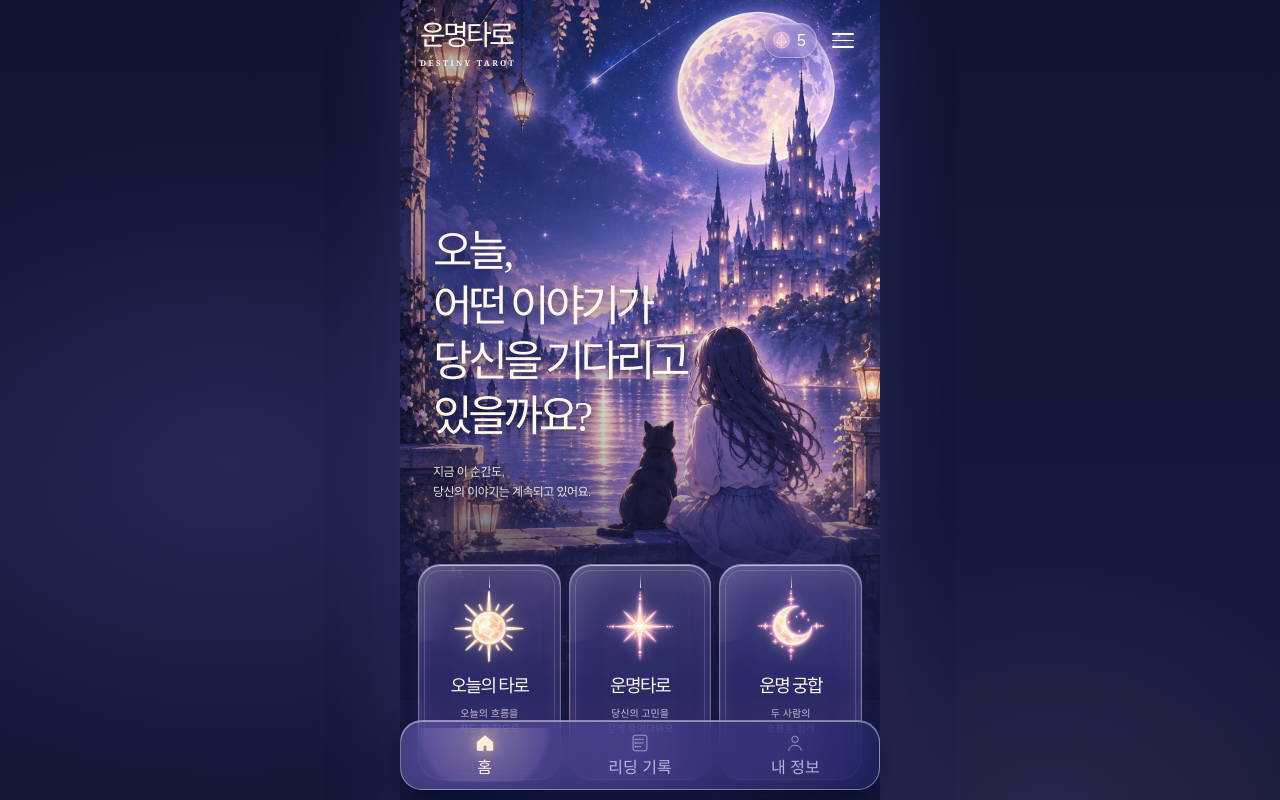
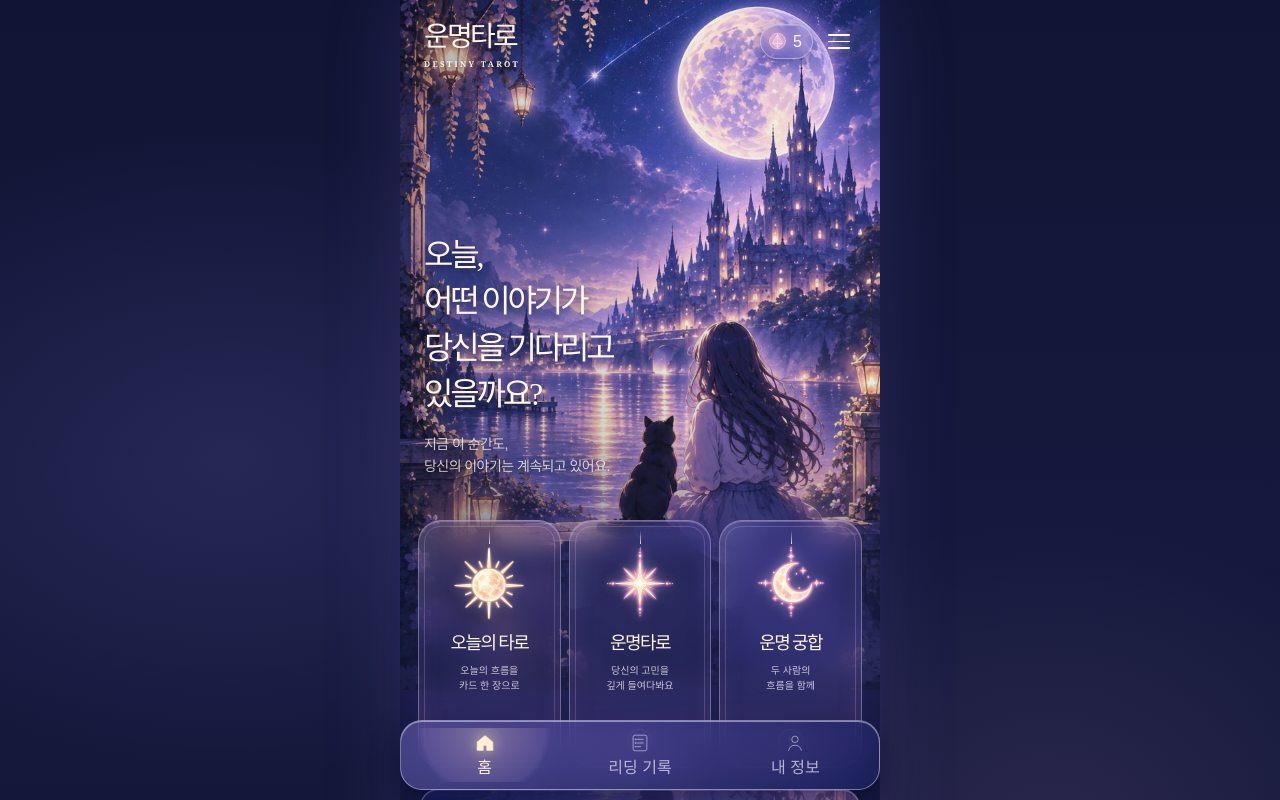
Before and after one commit to YoonYeoSong/mammuso, a Next.js app: page / in a window 1280 px wide. Shown: the top 800 px of the page. Built offline with nearby package versions, Linux system fonts and the light colour scheme.

Commit message:
Polish destiny tarot home layout

```diff
--- a/src/app/destiny-tarot.css
+++ b/src/app/destiny-tarot.css
@@ -15,7 +15,7 @@ body > main.destiny-home { width: 100vw !important; max-width: none !important;
 .destiny-app-surface { width: min(100%, 480px); margin: 0 auto; }
 .destiny-scene { position: relative; z-index: 1; }
 
-.destiny-header { position: absolute; z-index: 5; top: 0; right: 0; left: 0; display: flex; min-height: 92px; align-items: flex-start; justify-content: space-between; padding: max(23px, env(safe-area-inset-top)) 20px 14px; }
+.destiny-header { position: absolute; z-index: 5; top: 0; right: 0; left: 0; display: flex; min-height: 92px; align-items: flex-start; justify-content: space-between; padding: max(24px, env(safe-area-inset-top)) 24px 14px; }
 .destiny-brand { display: grid; color: var(--destiny-ivory); font-family: var(--destiny-serif); text-decoration: none; }
 .destiny-brand > span { font-size: 28px; font-weight: 500; line-height: .96; letter-spacing: -.1em; text-shadow: 0 2px 14px rgba(5, 8, 34, .74); }
 .destiny-brand small { margin-top: 7px; font-family: Georgia, serif; font-size: 8px; font-weight: 700; letter-spacing: .29em; text-shadow: 0 1px 8px #080c31; }
@@ -25,16 +25,18 @@ body > main.destiny-home { width: 100vw !important; max-width: none !important;
 .destiny-menu-button { display: grid; width: 35px; height: 35px; place-content: center; gap: 5px; border: 0; padding: 0; background: transparent; color: var(--destiny-ivory); cursor: pointer; }
 .destiny-menu-button i { display: block; width: 22px; height: 1.5px; border-radius: 2px; background: currentColor; box-shadow: 0 0 7px rgba(255, 255, 255, .52); }
 
-.destiny-hero { position: relative; min-height: clamp(520px, 78svh, 750px); overflow: hidden; background-image: linear-gradient(180deg, transparent 48%, rgba(20, 22, 69, .16) 65%, #171a40 100%), linear-gradient(90deg, rgba(15, 17, 63, .28) 0%, rgba(20, 21, 73, .08) 49%, transparent 83%), url('/illustrations/destiny-tarot-moonlit-castle.jpg'); background-position: center, center, 53% center; background-size: cover; }
-.destiny-hero::after { position: absolute; inset: 0; background: linear-gradient(0deg, rgba(16, 19, 55, .44), transparent 30%); content: ""; pointer-events: none; }
-.destiny-hero-copy { position: absolute; z-index: 2; top: clamp(174px, 28svh, 240px); left: clamp(24px, 7vw, 33px); }
-.destiny-hero h1 { max-width: 6.7em; margin: 0; color: var(--destiny-ivory); font-family: var(--destiny-serif); font-size: clamp(34px, 9.2vw, 43px); font-weight: 500; line-height: 1.28; letter-spacing: -.1em; text-shadow: 0 2px 15px rgba(6, 9, 39, .78); }
-.destiny-hero-subcopy { margin: 19px 0 0; color: rgba(255, 248, 239, .9); font-size: 12px; line-height: 1.66; text-shadow: 0 1px 11px rgba(6, 9, 39, .82); }
+.destiny-hero { position: relative; height: 690px; overflow: hidden; background: var(--destiny-indigo); }
+.destiny-hero-visual { position: absolute; inset: 0; }
+.destiny-hero-visual img { object-fit: cover; object-position: 53% center; }
+.destiny-hero::after { position: absolute; z-index: 1; inset: 0; background: linear-gradient(180deg, rgba(14, 17, 55, .04) 30%, rgba(17, 23, 53, .10) 62%, rgba(17, 23, 53, .72) 100%), linear-gradient(90deg, rgba(14, 17, 55, .23), transparent 62%); content: ""; pointer-events: none; }
+.destiny-hero-copy { position: absolute; z-index: 2; top: 232px; left: 24px; }
+.destiny-hero h1 { max-width: 6.7em; margin: 0; color: var(--destiny-ivory); font-family: var(--destiny-serif); font-size: 32px; font-weight: 400; line-height: 1.45; letter-spacing: -.1em; text-shadow: 0 2px 12px rgba(6, 9, 39, .64); }
+.destiny-hero-subcopy { margin: 15px 0 0; color: rgba(255, 248, 239, .78); font-size: 14px; line-height: 1.6; text-shadow: 0 1px 10px rgba(6, 9, 39, .64); }
 
-.destiny-service-menu { position: relative; z-index: 3; margin-top: -136px; padding: 0 15px; }
+.destiny-service-menu { position: relative; z-index: 3; margin-top: -170px; padding: 0 16px; }
 .sr-only { position: absolute !important; width: 1px; height: 1px; overflow: hidden; clip: rect(0, 0, 0, 0); white-space: nowrap; }
 .destiny-service-grid { display: grid; grid-template-columns: repeat(3, minmax(0, 1fr)); gap: 8px; }
-.destiny-service-card { position: relative; display: flex; min-height: 216px; flex-direction: column; align-items: center; overflow: hidden; border: 1px solid rgba(237, 226, 255, .4); border-radius: 22px; padding: 18px 6px 13px; background: linear-gradient(180deg, rgba(171, 150, 229, .28), rgba(83, 77, 166, .34) 59%, rgba(221, 143, 207, .26)); box-shadow: inset 0 1px 1px rgba(255, 255, 255, .66), inset 0 13px 22px rgba(255, 247, 255, .08), inset 0 -20px 32px rgba(81, 50, 142, .25), 0 12px 26px rgba(4, 7, 38, .42), 0 0 18px rgba(196, 160, 247, .1); color: var(--destiny-ivory); cursor: pointer; isolation: isolate; backdrop-filter: blur(15px) saturate(124%); transition: transform .2s ease, box-shadow .2s ease, border-color .2s ease; }
+.destiny-service-card { position: relative; display: flex; min-height: 248px; flex-direction: column; align-items: center; overflow: hidden; border: 1px solid rgba(225, 215, 255, .38); border-radius: 23px; padding: 19px 6px 13px; background: linear-gradient(180deg, rgba(130, 115, 215, .18), rgba(100, 85, 185, .20) 55%, rgba(220, 145, 205, .16)); box-shadow: inset 0 1px 0 rgba(255, 255, 255, .22), inset 0 -18px 30px rgba(220, 140, 210, .07), 0 8px 30px rgba(90, 70, 180, .16); color: var(--destiny-ivory); cursor: pointer; isolation: isolate; backdrop-filter: blur(12px) saturate(125%); transition: transform .2s ease, box-shadow .2s ease, border-color .2s ease; }
 .destiny-service-card::before { position: absolute; z-index: -1; top: -24%; left: -52%; width: 135%; height: 58%; background: linear-gradient(118deg, rgba(255, 255, 255, .28), transparent 61%); content: ""; transform: rotate(-10deg); }
 .destiny-service-card::after { position: absolute; inset: 5px; border: 1px solid rgba(255, 242, 255, .17); border-radius: 16px; content: ""; pointer-events: none; }
 .destiny-service-constellation { position: absolute; top: 9px; left: 50%; width: 1px; height: 14px; background: linear-gradient(transparent, rgba(255, 237, 247, .86)); box-shadow: 0 17px 0 -0.2px rgba(255, 235, 243, .66); }
@@ -47,7 +49,7 @@ body > main.destiny-home { width: 100vw !important; max-width: none !important;
 .destiny-service-card:hover .destiny-card-arrow { border-color: rgba(255, 250, 246, .84); box-shadow: 0 0 10px rgba(255, 218, 246, .42); }
 .destiny-service-card:active { transform: scale(.985); }
 
-.destiny-content-surface { position: relative; z-index: 0; min-height: 390px; margin-top: -85px; padding: 106px 16px 5px; background: linear-gradient(180deg, rgba(24, 28, 70, .86), #15193d 24%, #111735 100%); }
+.destiny-content-surface { position: relative; z-index: 0; min-height: 390px; margin-top: -85px; padding: 106px 16px 5px; background: linear-gradient(180deg, rgba(24, 28, 70, .86), var(--destiny-indigo) 24%, var(--destiny-deep) 100%); }
 .destiny-content-surface::before { position: absolute; top: 25px; right: 0; left: 0; height: 105px; background: radial-gradient(ellipse at center, rgba(124, 103, 201, .22), transparent 67%); content: ""; pointer-events: none; }
 .destiny-mood-banner { position: relative; display: flex; min-height: 91px; align-items: center; overflow: hidden; border: 1px solid rgba(239, 228, 255, .38); border-radius: 18px; padding: 15px 50px 15px 20px; background: linear-gradient(90deg, rgba(44, 49, 130, .8), rgba(134, 95, 173, .46)), url('/illustrations/destiny-tarot-moonlit-castle.jpg') center 71% / cover; box-shadow: inset 0 1px rgba(255, 255, 255, .44), 0 11px 24px rgba(5, 7, 39, .28); color: var(--destiny-ivory); }
 .destiny-mood-banner::after { position: absolute; inset: 0; background: linear-gradient(90deg, rgba(19, 25, 81, .68), rgba(32, 32, 98, .16)); content: ""; }
@@ -76,6 +78,7 @@ body > main.destiny-home { width: 100vw !important; max-width: none !important;
 .destiny-nav-item.is-active { background: radial-gradient(circle at 50% 4%, rgba(255, 225, 194, .27), rgba(218, 185, 243, .1) 65%, transparent 72%); color: #fff0d5; }
 .destiny-nav-item.is-active svg { fill: currentColor; stroke: currentColor; filter: drop-shadow(0 0 7px rgba(255, 221, 178, .72)); }
 
-@media (min-width: 700px) { body > main.destiny-home { background-color: #0d102b; } .destiny-app-surface { box-shadow: 0 0 70px rgba(106, 89, 178, .23); } .destiny-hero { min-height: 700px; } .destiny-service-menu { padding-inline: 18px; } .destiny-content-surface { padding-right: 20px; padding-left: 20px; } }
-@media (max-width: 359px) { .destiny-header { padding-right: 16px; padding-left: 16px; } .destiny-brand > span { font-size: 26px; } .destiny-service-menu { padding-inline: 11px; } .destiny-service-grid { gap: 6px; } .destiny-service-card { min-height: 202px; padding-right: 3px; padding-left: 3px; } .destiny-service-description { font-size: 9px; } }
+@media (min-width: 700px) { body > main.destiny-home { background-color: #0d102b; } .destiny-app-surface { box-shadow: 0 0 70px rgba(106, 89, 178, .23); } .destiny-service-menu { padding-inline: 18px; } .destiny-content-surface { padding-right: 20px; padding-left: 20px; } }
+@media (max-width: 359px) { .destiny-header { padding-right: 16px; padding-left: 16px; } .destiny-brand > span { font-size: 26px; } .destiny-hero { height: 660px; } .destiny-hero-copy { top: 216px; left: 20px; } .destiny-hero h1 { font-size: 30px; } .destiny-service-menu { margin-top: -160px; padding-inline: 11px; } .destiny-service-grid { gap: 6px; } .destiny-service-card { min-height: 238px; padding-right: 3px; padding-left: 3px; } .destiny-service-description { font-size: 9px; } }
+@media (min-width: 431px) and (max-width: 699px) { .destiny-hero { height: 700px; } }
 @media (prefers-reduced-motion: reduce) { .destiny-home *, .destiny-home *::before, .destiny-home *::after { scroll-behavior: auto !important; transition-duration: .01ms !important; } }
--- a/src/components/destiny-tarot/DestinyTarotHome.tsx
+++ b/src/components/destiny-tarot/DestinyTarotHome.tsx
@@ -10,7 +10,7 @@ type ReadingPreview = {
 
 const mockReading: ReadingPreview = {
   title: "그 사람과의 궁합",
-  date: "2026.09.23",
+  date: "2026.09.19",
   thumbnail: "/tarot/back/tarot-card-back.png",
 };
 
@@ -34,12 +34,19 @@ function Header() {
   </header>;
 }
 
+function HeroCopy() {
+  return <div className="destiny-hero-copy">
+    <h1 id="destiny-hero-title">오늘,<br />어떤 이야기가<br />당신을 기다리고<br />있을까요?</h1>
+    <p className="destiny-hero-subcopy">지금 이 순간도,<br />당신의 이야기는 계속되고 있어요.</p>
+  </div>;
+}
+
 function Hero() {
   return <section className="destiny-hero" aria-labelledby="destiny-hero-title">
-    <div className="destiny-hero-copy">
-      <h1 id="destiny-hero-title">오늘,<br />어떤 이야기가<br />당신을 기다리고<br />있을까요?</h1>
-      <p className="destiny-hero-subcopy">지금 이 순간도,<br />당신의 이야기는 계속되고 있어요.</p>
+    <div className="destiny-hero-visual" aria-hidden="true">
+      <Image src="/illustrations/destiny-tarot-moonlit-castle.jpg" alt="" fill preload sizes="(max-width: 480px) 100vw, 480px" />
     </div>
+    <HeroCopy />
   </section>;
 }
 
--- a/src/components/destiny-tarot/ServiceMenu.tsx
+++ b/src/components/destiny-tarot/ServiceMenu.tsx
@@ -13,12 +13,8 @@ const services: Service[] = [
   { title: "운명 궁합", description: "두 사람의\n흐름을 함께", icon: "/illustrations/destiny-icons/compatibility-moon.png", destination: "/destiny-compatibility" },
 ];
 
-export function ServiceMenu() {
-  return <section className="destiny-service-menu" aria-labelledby="service-menu-title">
-    <h2 id="service-menu-title" className="sr-only">운명타로 서비스</h2>
-    <div className="destiny-service-grid">
-      {services.map((service) => <button
-        key={service.title}
+function ServiceCard({ service }: { service: Service }) {
+  return <button
     type="button"
     className="destiny-service-card"
     data-destination={service.destination}
@@ -29,7 +25,14 @@ export function ServiceMenu() {
     <span className="destiny-service-title">{service.title}</span>
     <span className="destiny-service-description">{service.description}</span>
     <span className="destiny-card-arrow" aria-hidden="true">›</span>
-      </button>)}
+  </button>;
+}
+
+export function ServiceMenu() {
+  return <section className="destiny-service-menu" aria-labelledby="service-menu-title">
+    <h2 id="service-menu-title" className="sr-only">운명타로 서비스</h2>
+    <div className="destiny-service-grid">
+      {services.map((service) => <ServiceCard key={service.title} service={service} />)}
     </div>
   </section>;
 }
```
Lines whose indentation alone changed are shown as unchanged.
